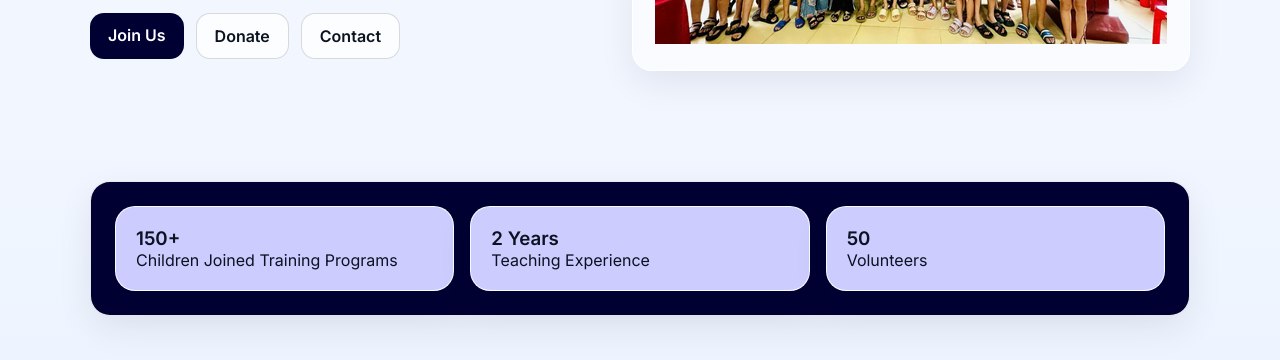
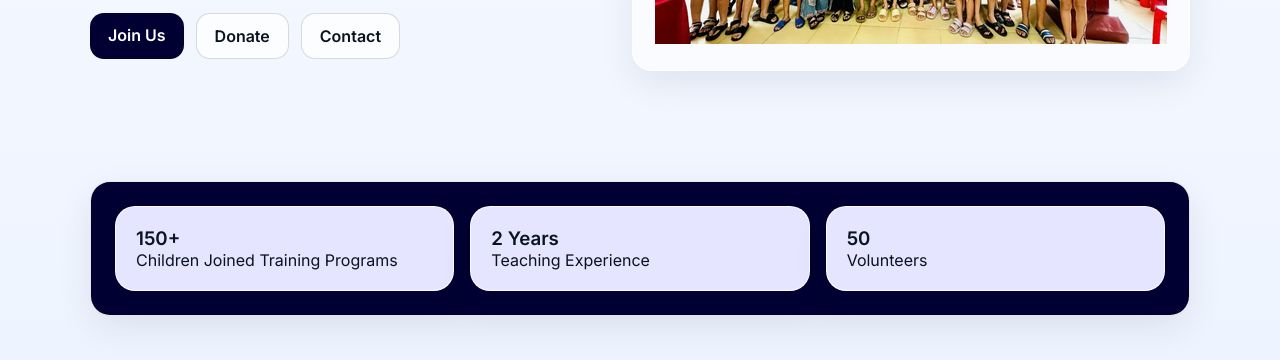
Before and after one commit to HoxDrank5802/demothiennguyen, a plain HTML site: page index.html in a window 1280 px wide. Shown: the part 440-800 px from the top of the page. Drawn offline with Linux system fonts and the light colour scheme.

Commit message:
index.html

```diff
--- a/index.html
+++ b/index.html
@@ -58,15 +58,15 @@
     <div class="container">
       <div class="glass" style="padding:24px;background-color: #000033;">
         <div class="card-grid">
-          <div class="card glass" style="background-color: #ccccff;">
+          <div class="card glass" style="background-color: #e5e5ff;">
             <h3>150+</h3>
             <p>Children Joined Training Programs</p>
           </div>
-          <div class="card glass" style="background-color: #ccccff;">
+          <div class="card glass" style="background-color: #e5e5ff;">
             <h3>2 Years</h3>
             <p>Teaching Experience</p>
           </div>
-          <div class="card glass" style="background-color: #ccccff;">
+          <div class="card glass" style="background-color: #e5e5ff;">
             <h3>50</h3>
             <p>Volunteers</p>
           </div>
```
